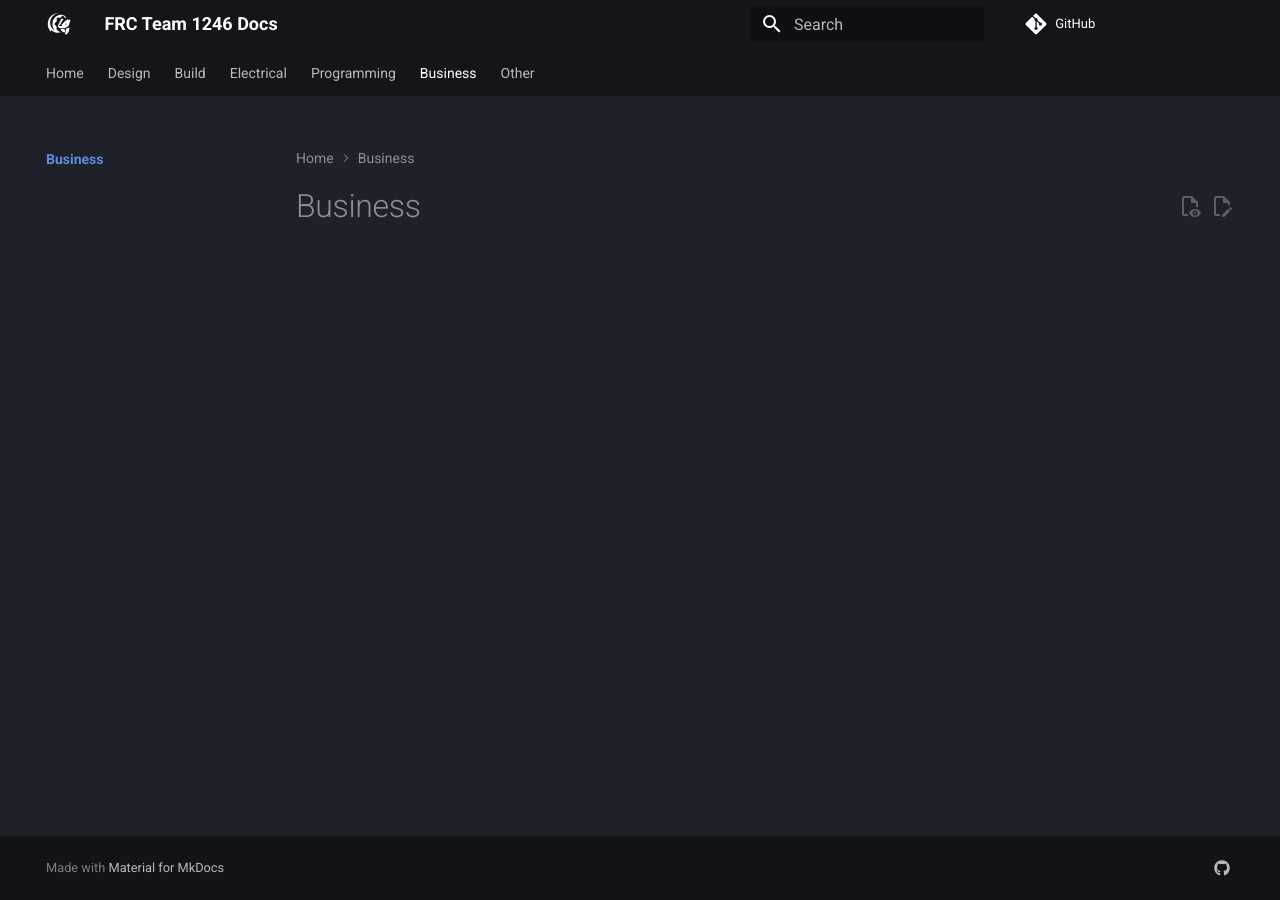
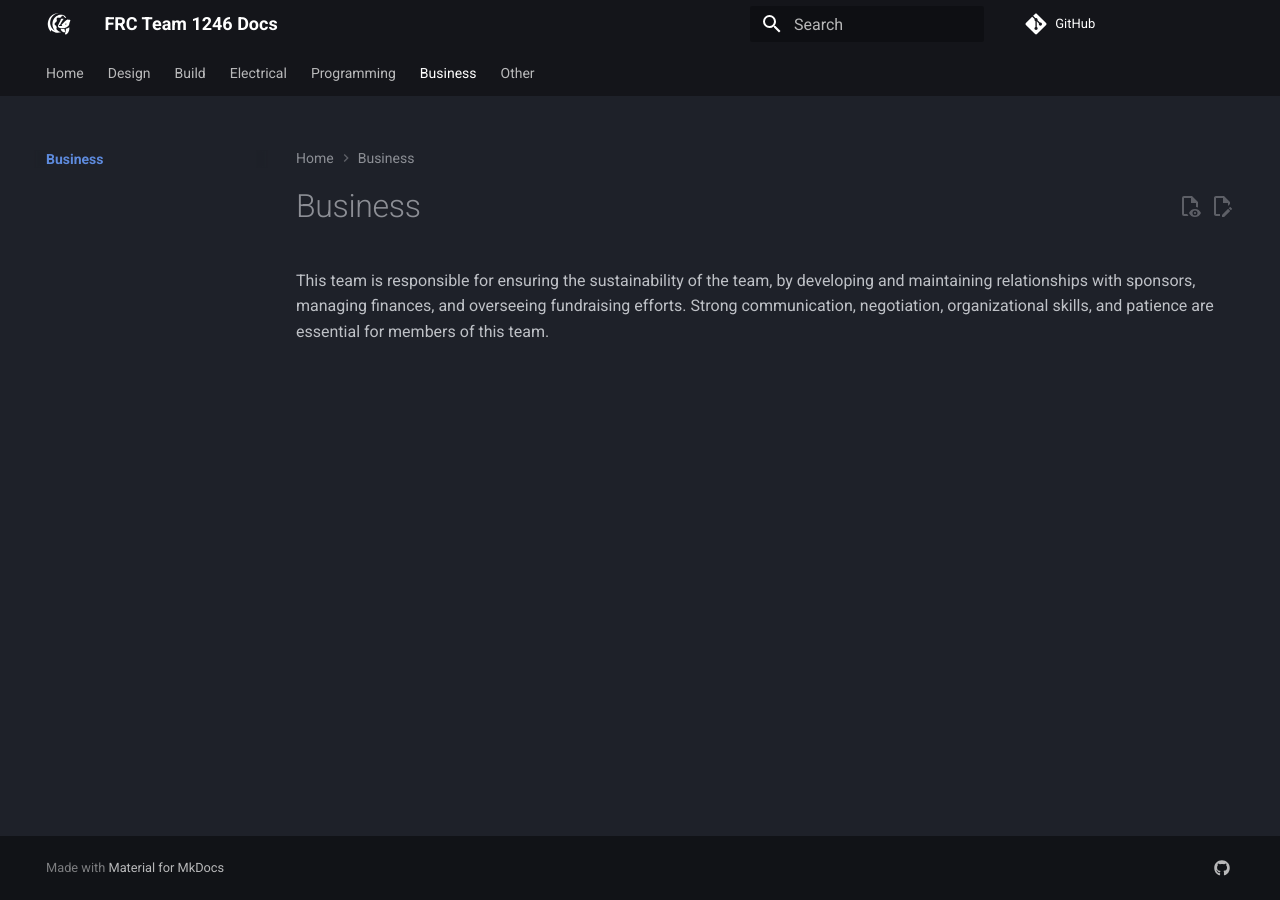
Before and after one commit to AgincourtSkunkworks/FRCDocs, an MkDocs documentation site: the page built from docs/business/index.md, in a window 1280 px wide. Built offline with MkDocs 1.6.1 and Material for MkDocs 9.7.7, drawn with Linux system fonts in a browser that asks for light colours; comment, search, counter and statistics services are not loaded.

Commit message:
Add writeup on the business team

```diff
--- a/docs/business/index.md
+++ b/docs/business/index.md
@@ -4,3 +4,5 @@ hide:
 ---
 
 # Business
+
+This team is responsible for ensuring the sustainability of the team, by developing and maintaining relationships with sponsors, managing finances, and overseeing fundraising efforts. Strong communication, negotiation, organizational skills, and patience are essential for members of this team.
```
Also changed, not shown: docs/electrical/index.md (line endings or trailing spaces).
